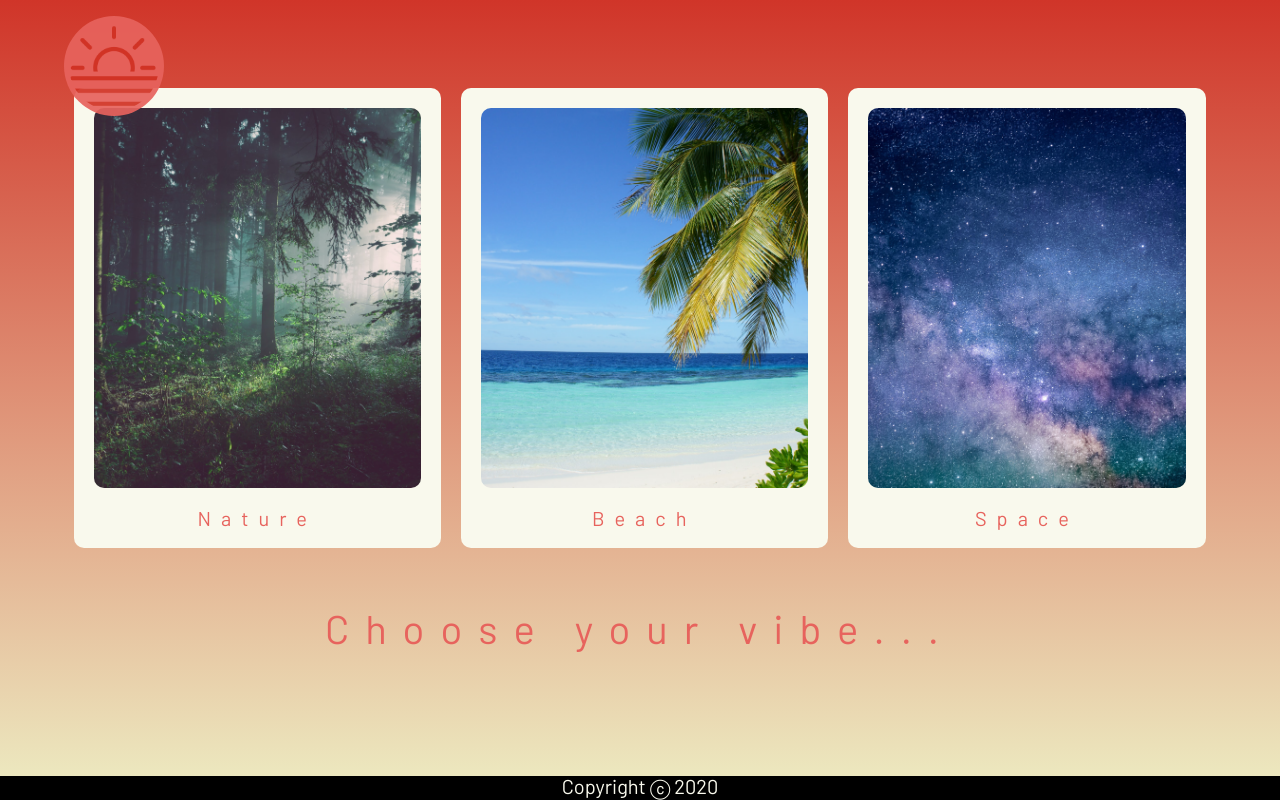
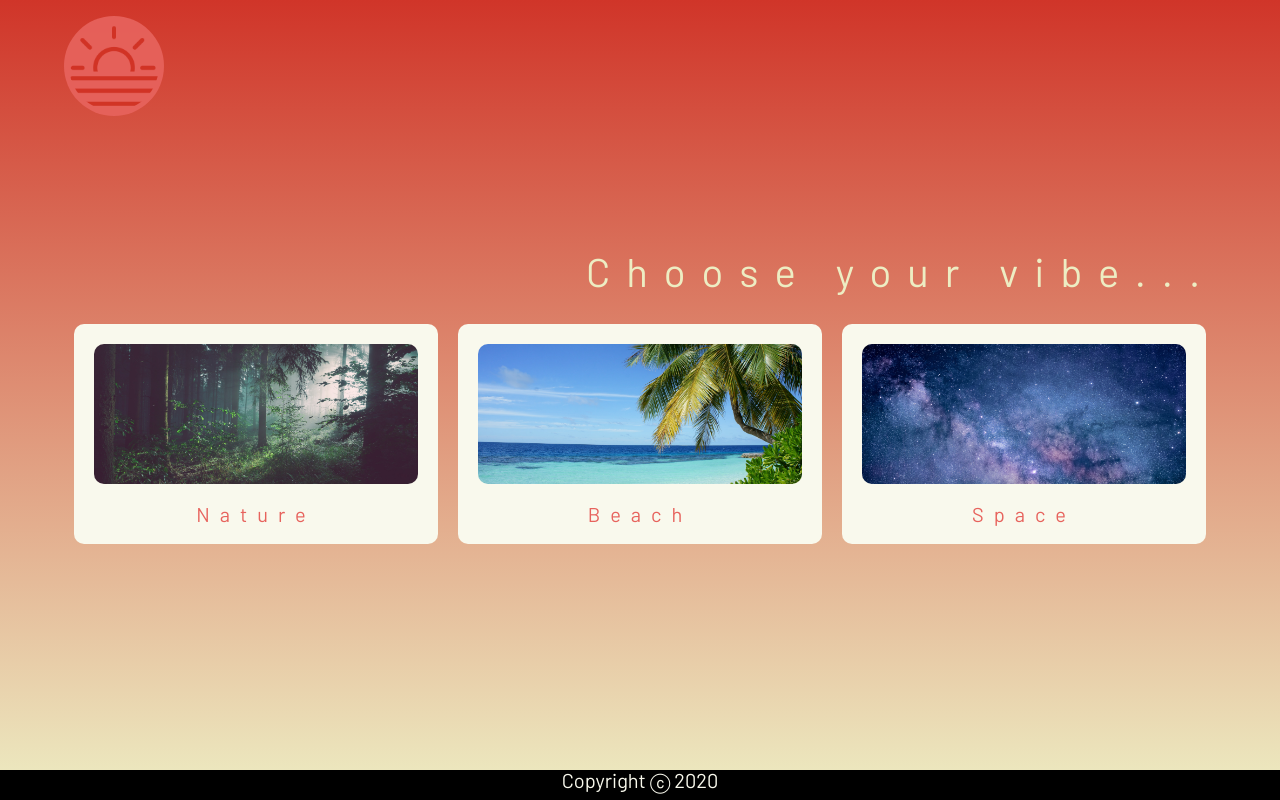
Before and after one commit to dailyPositivity/dailyPositivity, a React (Create React App) app: page /category in a window 1280 px wide. Built offline with nearby package versions, Linux system fonts and the light colour scheme.

Commit message:
changed category header position, added landscape media queries

```diff
--- a/src/components/Category.js
+++ b/src/components/Category.js
@@ -8,6 +8,7 @@ class Category extends Component{
       return(
 
          <div className = "category wrapper">
+            <h3>Choose your vibe...</h3>
             <div className = "categoryContainer">
                {  categories.map((category,index) => {
                      return (
@@ -23,7 +24,6 @@ class Category extends Component{
                   })
                }
             </div>
-            <h3>Choose your vibe...</h3>
          </div>
       )//End of return
    }//End of render()
--- a/src/styles/App.css
+++ b/src/styles/App.css
@@ -55,13 +55,9 @@ h1 {
    font-size: 1rem;  /* TODO: responsive font size */
    margin: 2rem 0;
    color: #ededc3;
-   letter-spacing: 3rem;
+   /* letter-spacing: 3rem; */
 }
 
-.titleContainer span{
-   display: flex;
-   letter-spacing: -0.1rem;
-}
 .wrapper{
    width: 90%;
    min-width: 320px;
@@ -83,7 +79,6 @@ h1 {
    border-radius: 50%;
    padding: 0.5rem;
    width: 10rem;
-
 }
 
 .logo:hover{
@@ -95,7 +90,7 @@ h1 {
 
 .homeContainer{
    padding-top: 5%;
-   height: 75vh;
+   height: 75%;
 }
 
 .homeContainer h1 {
@@ -120,7 +115,7 @@ h1 {
 .startButton {
    color: #f9f9ed;
    opacity: 0;
-   margin-top: 150px;
+   margin-top: 10%;
    padding: 2rem 3rem;
    font-size: 4.5rem;
    background-color: #d03529;
@@ -132,6 +127,11 @@ h1 {
    border: 2px solid #d03529;
    background-color: #ededc3;
    color: #d03529;
+}
+
+.titleContainer span{
+  display: flex;
+  letter-spacing: -0.1rem;
 }
 
 @keyframes fadeIn {
@@ -170,7 +170,7 @@ h1 {
 }
 
 h3 {
-   color: #e7635d;
+   color: #ededc3;
    /* font-style: italic; */
    font-size: 4rem;
    letter-spacing: 1.6rem;
@@ -290,6 +290,7 @@ footer {
   text-align: center;
   text-shadow: 2px 2px 2px #000000;
   height: 3vh;
+  height: 30px;
   background-color: black;
 }
 
@@ -297,7 +298,7 @@ footer {
 .formContainer{
   background-repeat: no-repeat;
   background-size: cover;
-  height: 97vh;
+  height: calc(100vh - 30px);
   display:flex;
   flex-wrap: wrap;
   justify-content: space-around;
@@ -369,7 +370,18 @@ footer {
 
 
 /* Portrait tablet and small desktops */
-@media (max-width: 940px) {
+@media only screen and (max-width: 940px) {
+  .category {
+    display: flex;
+    flex-direction: column;
+  }
+  .category h3 {
+    text-align: right;
+    width: 60%;
+    align-self: flex-end;
+    font-size: 3rem;
+    margin-bottom: 0;
+  }
   .categoryContainer {
     flex-wrap: wrap;
     margin-top: 50px;
@@ -380,19 +392,13 @@ footer {
   .categoryImg img {
     height: 300px;
   }
+  .logo {
+   width: 7rem;
+}
 }
 
 /* Landscape phone to portrait tablet */
-@media (max-width: 768px) {
-  .category {
-    display: flex;
-    flex-direction: column;
-  }
-  .category h1 {
-    text-align: right;
-    width: 60%;
-    align-self: flex-end;
-  }
+@media only screen and (orientation: portrait) and (max-width: 768px) {
   .categoryContainer {
     flex-direction: column;
   }
@@ -419,7 +425,7 @@ footer {
 }
 
 /* Landscape phones and down */
-@media (max-width: 480px) {
+@media only screen and (orientation: portrait) and (max-width: 480px) {
   .quoteContainer {
     margin-left: auto;
     margin-right: auto;
@@ -432,3 +438,54 @@ footer {
     left: 8%;
   }
 }
+
+@media only screen and (orientation: landscape) and (max-device-width: 1200px) {
+  .categoryImg img {
+    height: 300px;
+  }
+}
+@media only screen and (orientation: landscape) and (max-device-width: 850px) {
+  .category {
+    display: flex;
+    flex-direction: column;
+  }
+  .categoryContainer {
+    margin-top: 2%;
+    margin-bottom: 2%;
+  }
+  .categoryContainer a {
+    width: calc(100% / 3);
+  }
+  .category h3 {
+    text-align: right;
+    margin-top: 5%;
+    margin-bottom: 0%;
+    width: 80%;
+    align-self: flex-end;
+  }
+  .categoryForm {
+    height: 80vh;
+    width: 70%;
+    margin: 5px 5px 5px 10px;
+  }
+  .noteTextArea textarea{
+    height: 35px;
+    line-height: 35px;
+    font-size: 2rem;
+  }
+  .slideshowStartBtn{
+    height: 40px;
+    padding: 0.8rem;
+  }
+  .categoryName h2{
+    font-size: 6rem;
+  }
+  .startButton {
+    margin-top: 8%;
+    margin-bottom: 2%;
+    padding: 1.8rem 2.7rem;
+  }
+  .categoryImg img {
+    height: 160px;
+  }
+}
```
